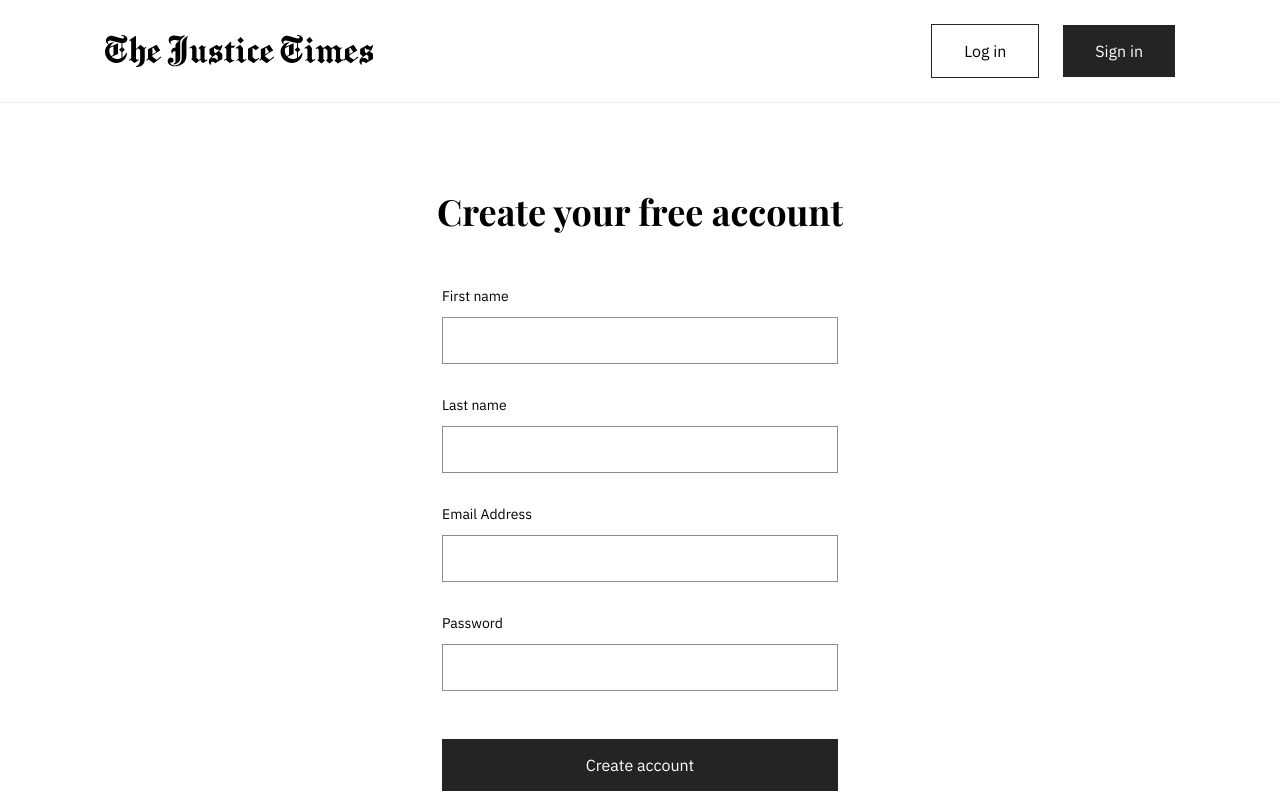
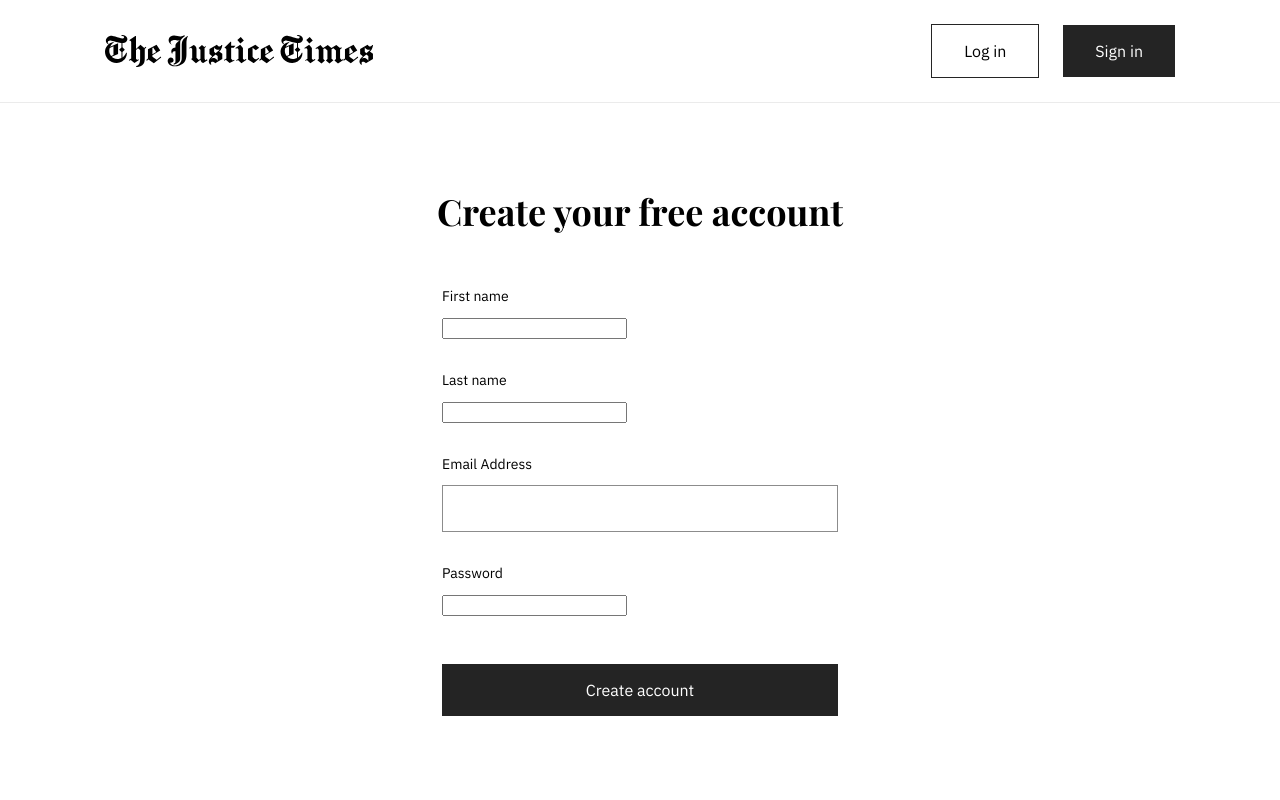
Before and after one commit to TheHaxy/InternshipReactApp, a React (Create React App) app: page /sign-in in a window 1280 px wide. Shown: the top 800 px of the page. Built offline with nearby package versions, Linux system fonts and the light colour scheme.

Commit message:
complete all non-registered pages

```diff
--- a/src/components/LoginPage/LoginPage.jsx
+++ b/src/components/LoginPage/LoginPage.jsx
@@ -11,6 +11,8 @@ const LoginPage = () => {
     /(?=^.{8,}$)((?=.*\d)|(?=.*\W+))(?![.\n])(?=.*[A-Z])(?=.*[a-z]).*$/;
 
   const inputEmailChange = (inputValue, e) => {
+    e.preventDefault();
+    console.log(inputValue);
     return emailPattern.test(inputValue);
   };
   return (
--- a/src/components/SignInPage/SignInPage.jsx
+++ b/src/components/SignInPage/SignInPage.jsx
@@ -11,7 +11,7 @@ const SignInPage = () => {
   const passwordPattern =
     /(?=^.{8,}$)((?=.*\d)|(?=.*\W+))(?![.\n])(?=.*[A-Z])(?=.*[a-z]).*$/;
 
-  const inputEmailChange = (inputValue, e) => {
+  const inputEmailChange = (inputValue) => {
     return emailPattern.test(inputValue);
   };
   return (
@@ -24,7 +24,12 @@ const SignInPage = () => {
         <form noValidate={true} className={SignInPageClasses[`signing__form`]}>
           <Input text="First name" name="first_name" type="text" />
           <Input text="Last name" name="last_email" type="text" />
-          <Input text="Email Address" name="email" type="email" />
+          <Input
+            text="Email Address"
+            name="email"
+            type="email"
+            inputChange={inputEmailChange()}
+          />
           <Input text="Password" name="password" type="password" />
           <Button
             name="Create account"
--- a/src/components/UI/Input/Input.jsx
+++ b/src/components/UI/Input/Input.jsx
@@ -6,7 +6,6 @@ const Input = ({ text, name, type, inputChange }) => {
   const [inputValue, setInputValue] = useState("");
 
   const handleChange = (e) => {
-    e.preventDefault();
     setInputValue(e.target.value);
     inputChange(inputValue);
   };
@@ -15,7 +14,7 @@ const Input = ({ text, name, type, inputChange }) => {
     <label className={InputClasses[`input__block`]}>
       <p className={InputClasses[`input__name`]}>{text}</p>
       <input
-        className={InputClasses.input}
+        className={InputClasses[`input__${inputChange}`]}
         type={type}
         name={name}
         onChange={(e) => handleChange(e)}
--- a/src/components/UI/Input/Input.module.css
+++ b/src/components/UI/Input/Input.module.css
@@ -1,4 +1,4 @@
-.input {
+.input__false {
     padding: 15px 10px;
     width: 100%;
     border: 1px solid #8C8C8C;
```
